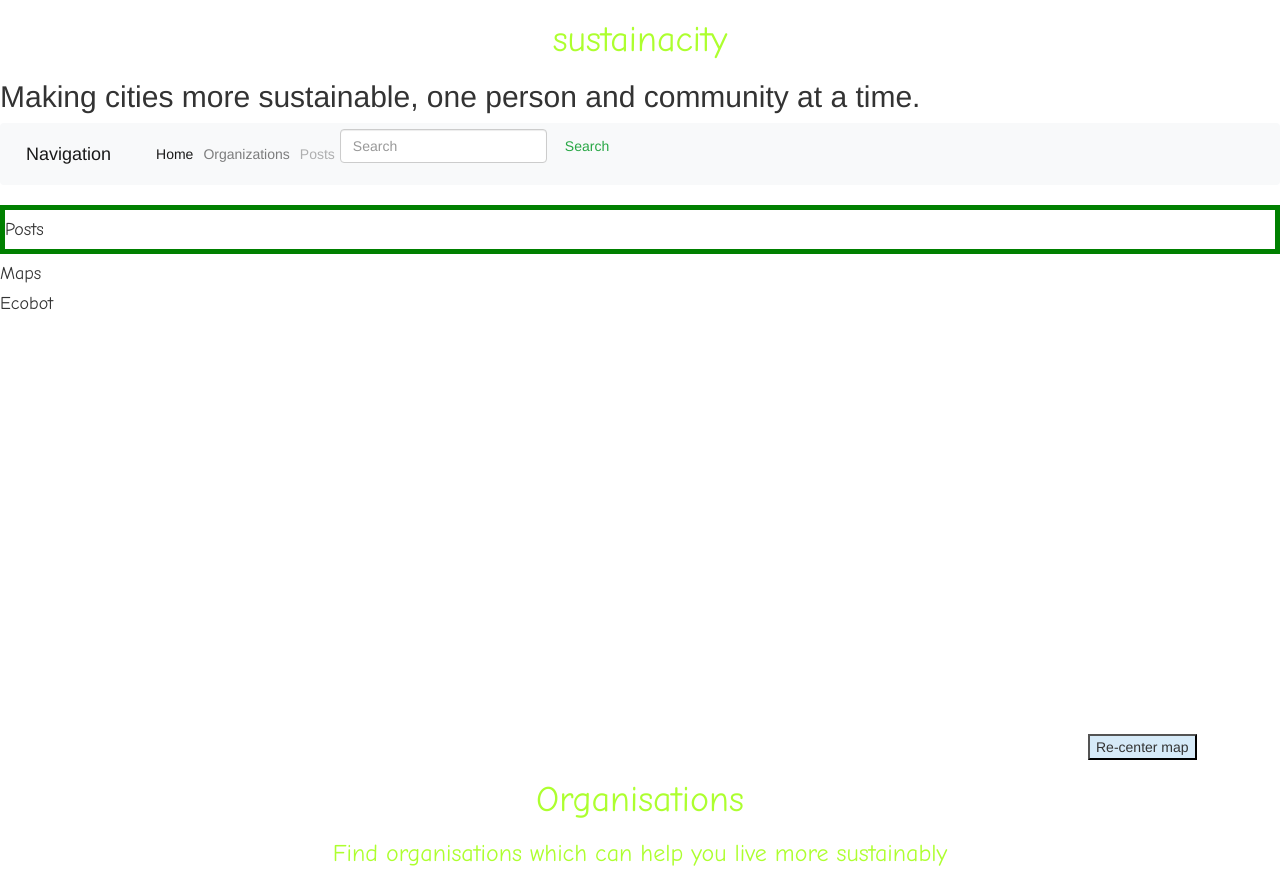
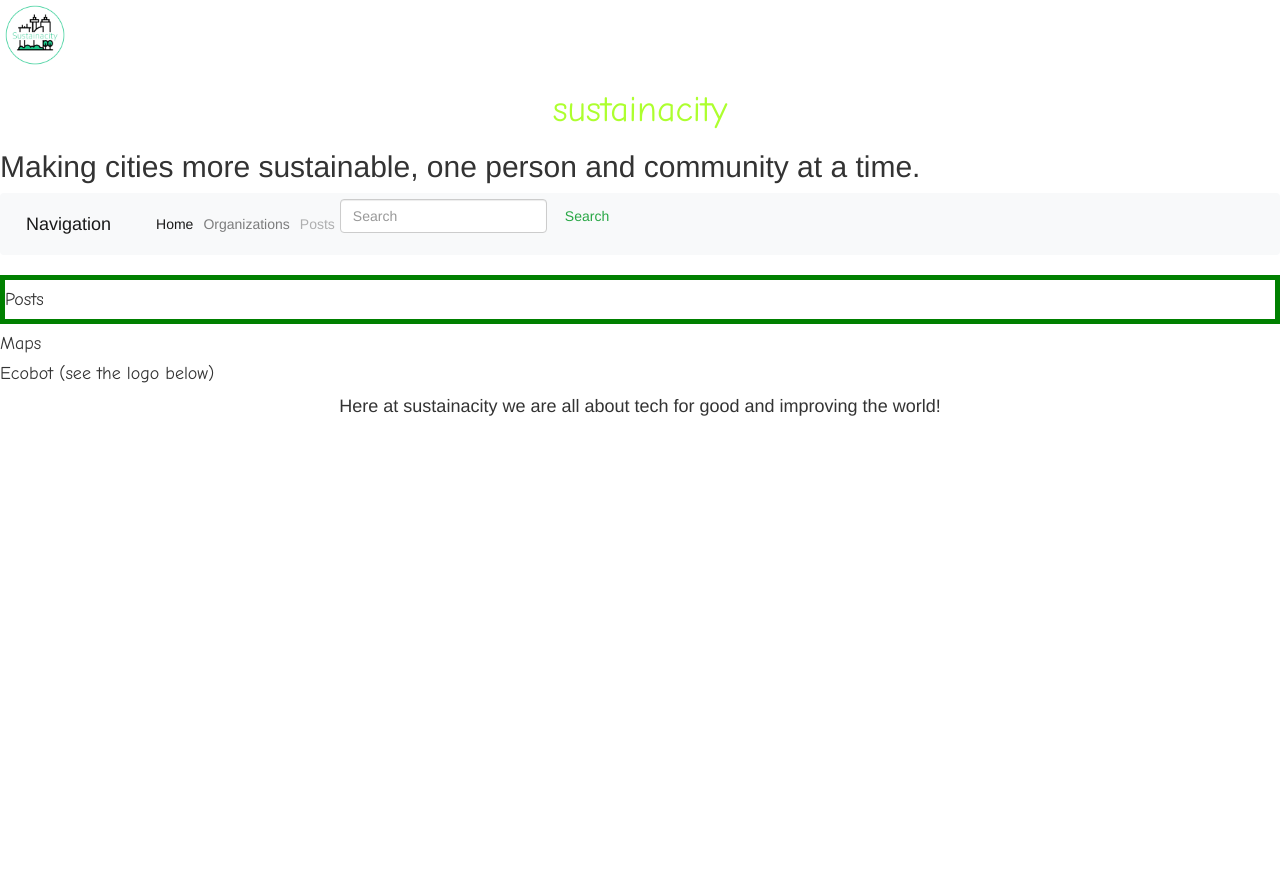
Before and after one commit to flynncowell/HackTheHelyx2020, a plain HTML site: page templates/homepage.html in a window 1280 px wide. After the commit the page ends 800 px from the top, so only its background shows below. Drawn offline with nearby package versions, Linux system fonts and the light colour scheme.

Commit message:
add more stuff

```diff
--- a/templates/homepage.html
+++ b/templates/homepage.html
@@ -53,6 +53,7 @@
     </style>
 </head>
 <body>
+  <img src="logo.png">
   <h1>sustainacity</h1>
 
   <h2><bold>Making cities more sustainable, one person and community at a time.</bold></h2>
@@ -90,20 +91,9 @@
     <link href="map.html"><h4>Maps</h4></a>
   </div>
   <div id="ecobot">
-    <h4>Ecobot</h4>
+    <h4>Ecobot (see the logo below)</h4>
   </div>
-   <!-- Map -->
-<div id="mapid"></div>
-<button id="recenter">Re-center map</button>
-
-<div class="container">
-    <h1 id="organisations">Organisations</h1>
-    <h3>Find organisations which can help you live more sustainably</h3>
-</div>
-
-<div id="items-list">
-
-</div>
+  <p>Here at sustainacity we are all about tech for good and improving the world!</p>
 <style>
   h1 {
      color: greenyellow;
@@ -126,7 +116,15 @@
   h4 {
     font-family: 'Comic Neue', cursive;
   }
-
+  p {
+    text-align: center;
+    font-size: large;
+  }
+  img {
+    width:  70px;
+    height: 70px;
+    align-items: center;
+  }
 </style>
 
   <style>
```
Also changed, not shown: templates/posts.html (+3 -2 lines), templates/logo.png (added).
